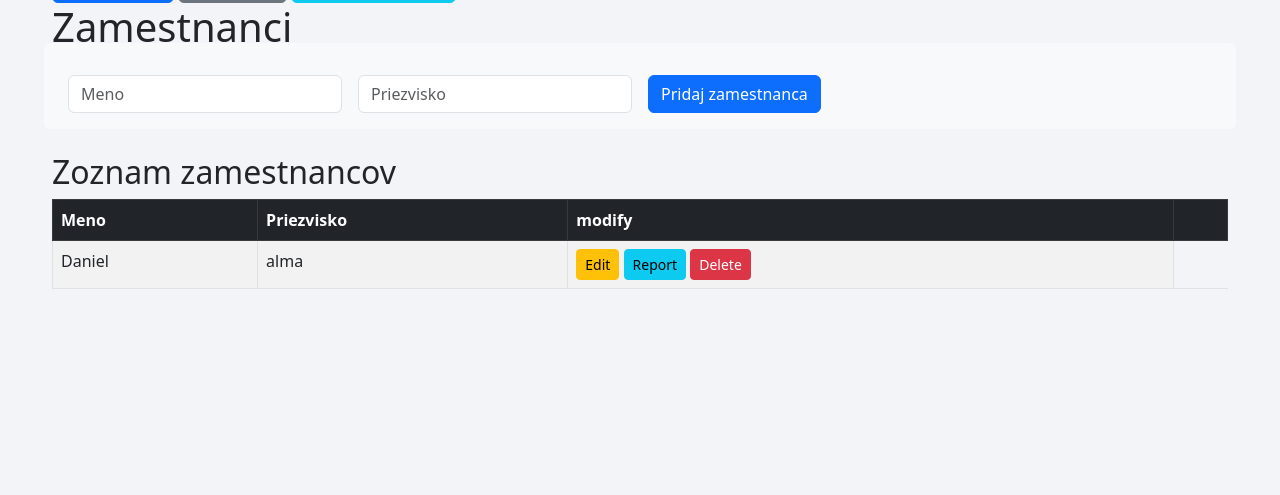
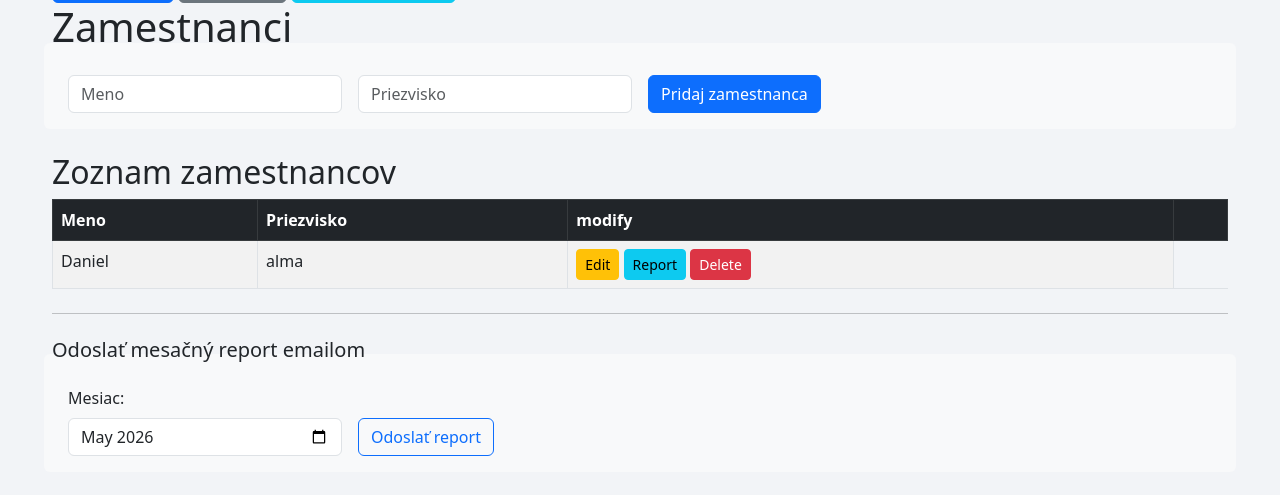
Before and after one commit to Inszert/dochadzka, a Flask app: page /employees in a window 1280 px wide. Shown: the part 158-653 px from the top of the page. Run offline with Flask 3, Linux system fonts and the light colour scheme; data comes from the database, SQL or seed files in the repository.

Commit message:
Add manual send-report button on employees page
- New POST /send_report route: accepts a month picker, calls
  send_monthly_report(), flashes result, prints errors to console
- employees.html: month picker + "Odoslať report" button at the bottom
- mailer.py: all send functions now print success/error to console
  and re-raise so the route can surface the message in the flash

Co-Authored-By: Claude Sonnet 4.6 <noreply@anthropic.com>

```diff
--- a/routes.py
+++ b/routes.py
@@ -117,7 +117,8 @@ def employees():
         return redirect("/employees")
 
     all_emps = Employee.query.all()
-    return render_template("employees.html", all_emps=all_emps)
+    current_month = now_local().strftime("%Y-%m")
+    return render_template("employees.html", all_emps=all_emps, current_month=current_month)
 
 
 @app.route("/api/shift_by_name_with_time", methods=["POST"])
@@ -725,6 +726,26 @@ def delete_attendance(record_id):
     return redirect("/attendance")
 
 
+@app.route("/send_report", methods=["POST"])
+def send_report():
+    month_str = request.form.get("month")
+    try:
+        sel_year, sel_month = int(month_str[:4]), int(month_str[5:7])
+    except (ValueError, IndexError, TypeError):
+        flash("Neplatný mesiac", "danger")
+        return redirect("/employees")
+
+    try:
+        from mailer import send_monthly_report
+        send_monthly_report(sel_year, sel_month)
+        flash(f"Report za {sel_month:02d}/{sel_year} bol odoslaný na {' prenako.kosice@gmail.com'}", "success")
+    except Exception as e:
+        print(f"[send_report] ERROR: {e}", flush=True)
+        flash(f"Odoslanie zlyhalo: {e}", "danger")
+
+    return redirect("/employees")
+
+
 @app.route("/edit_employee/<int:emp_id>", methods=["GET", "POST"])
 def edit_employee(emp_id):
     emp = Employee.query.get_or_404(emp_id)
--- a/templates/employees.html
+++ b/templates/employees.html
@@ -40,4 +40,21 @@
   {% endfor %}
   </tbody>
 </table>
+
+<hr class="my-4">
+<h5>Odoslať mesačný report emailom</h5>
+<form method="POST" action="/send_report" class="row g-3 align-items-end p-3 bg-light rounded">
+  <div class="col-md-3">
+    <label class="form-label">Mesiac:</label>
+    <input type="month" name="month" class="form-control"
+           value="{{ current_month }}" required>
+  </div>
+  <div class="col-md-3">
+    <button type="submit" class="btn btn-outline-primary"
+            onclick="return confirm('Odoslať report emailom?')">
+      Odoslať report
+    </button>
+  </div>
+</form>
+
 {% endblock %}
```
Also changed, not shown: mailer.py (+23 -13 lines).
